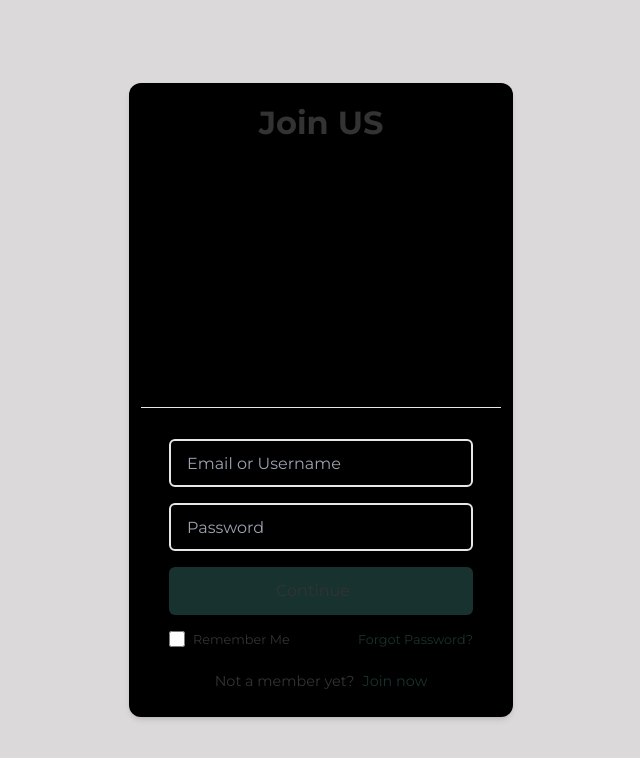
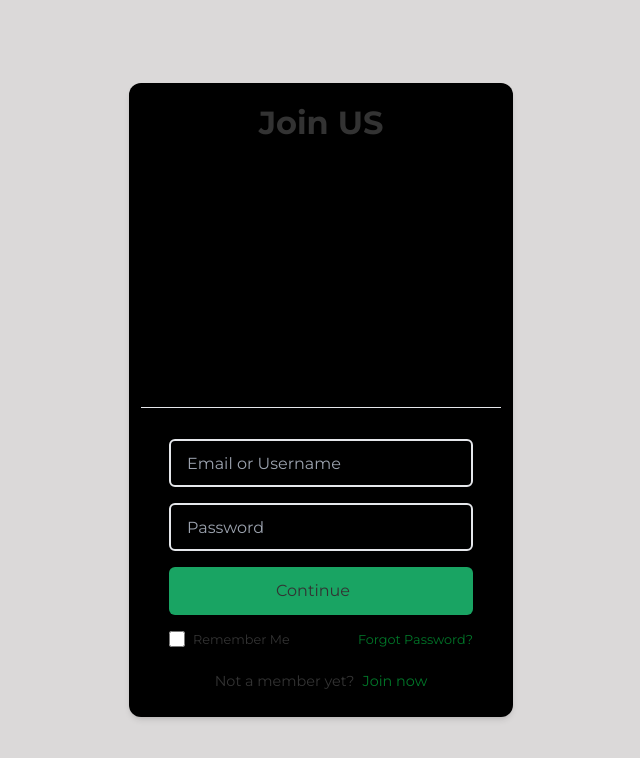
Before and after one commit to kiyotone/AgriLink, a Next.js app in the folder frontend/: page /auth/login in a window 1280 px wide. Shown: the top 758 px of the page, without its empty margins (319-959 px from the left). Built offline with nearby package versions, Linux system fonts and the light colour scheme.

Commit message:
login halka update

```diff
--- a/frontend/src/pages/auth/login.js
+++ b/frontend/src/pages/auth/login.js
@@ -22,13 +22,13 @@ const login = () => {
             <div className='mt-3 flex flex-col items-center'>
                 <input type="text"  placeholder='Email or Username' className={`pl-4 mt-4 bg-transparent border-2 rounded-md border-[${border_color}] w-[19rem] h-[3rem]`}/>
                 <input type="password"  placeholder='Password' className={`pl-4 mt-4 bg-transparent border-2 rounded-md border-[${border_color}] w-[19rem] h-[3rem]`}/>
-                <button className={`pl-4 mt-4 rounded-md w-[19rem] h-[3rem] button`}>Continue</button>
+                <button className={`pl-4 mt-4 rounded-md w-[19rem] h-[3rem] button bg-button_secondary`}>Continue</button>
 
                 <div className={`w-[19rem] h-[3rem] flex items-center justify-between text-[.8rem] text-[#727375}]`}>
 
                 <div className='flex items-center'><input type="checkbox" id='remember' placeholder='Password' className={`mr-2 bg-transparent border-2 rounded-md border-[${border_color}] w-[1rem] h-[1rem]`}/><label for='remember'> Remember Me</label></div>
 
-                <div className={`text-primary cursor-pointer hover:underline underline-offset-1`}>Forgot Password?</div>
+                <div className={`text-[#007628] cursor-pointer hover:underline underline-offset-1`}>Forgot Password?</div>
 
                 </div>
 
@@ -36,7 +36,7 @@ const login = () => {
 
                   Not a member yet?
 
-                  <div className='pl-2 text-primary cursor-pointer hover:underline underline-offset-1'>Join now</div>
+                  <div className='pl-2 text-[#007628] cursor-pointer hover:underline underline-offset-1'>Join now</div>
 
             </div>
             </div>
--- a/frontend/tailwind.config.js
+++ b/frontend/tailwind.config.js
@@ -24,7 +24,8 @@ module.exports = {
     extend: {
       colors:{
         primary: "#18332f",
-        secondary: "#19a463"
+        secondary: "#19a463",
+        button_secondary: "#19a463"
       }
     },
   },
```
